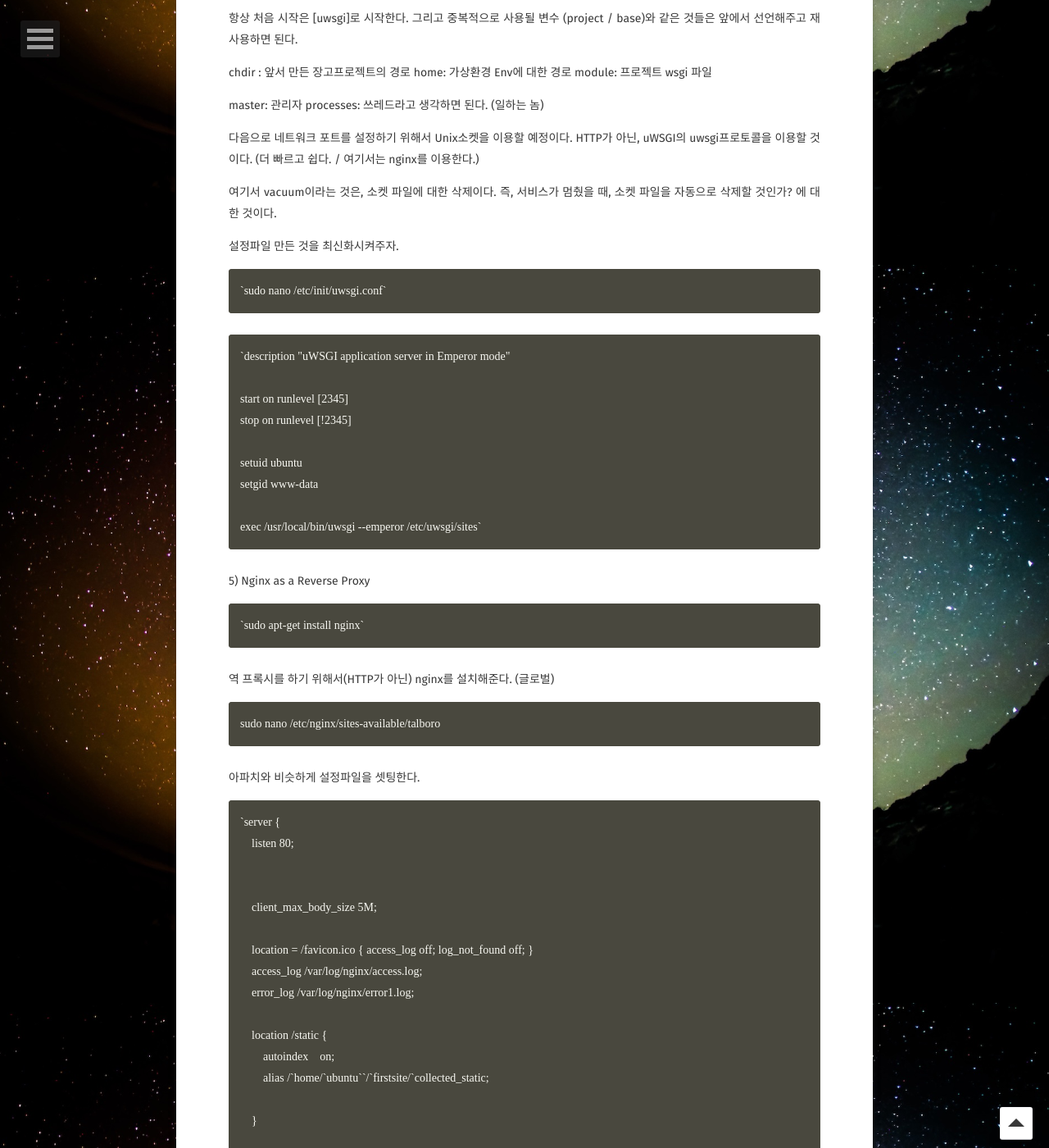
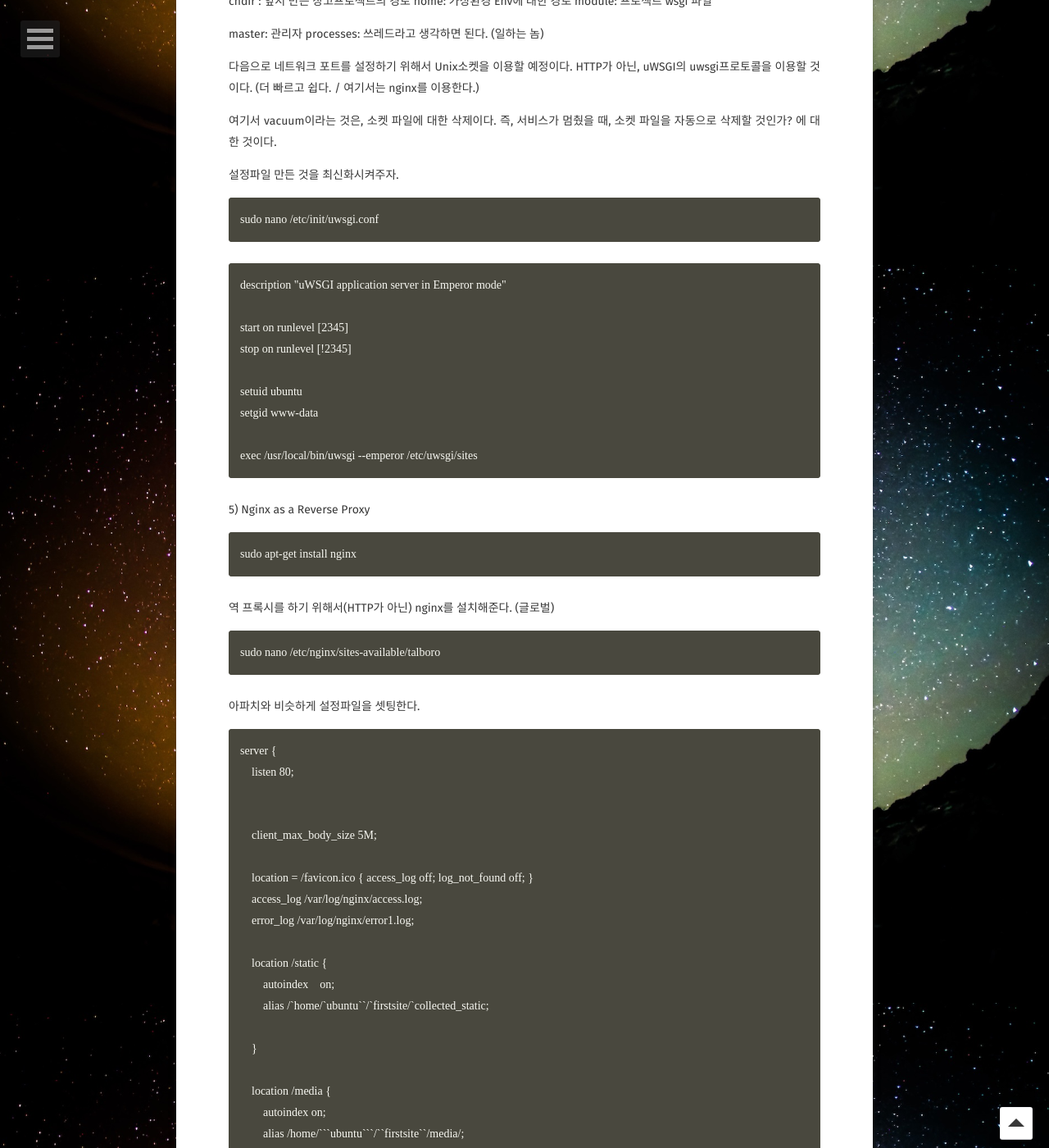
Before and after one commit to CodeMath/codemath.github.io, a Jekyll site: the page built from _posts/2018-05-05-[Nginx]How-To-Serve-Django-Applications-with-uWSGI-and-Nginx on Ubuntu 14.04.md, in a window 1280 px wide and 1400 px high, scrolled down 3277 px. Shown: the whole window at 82% size. Built offline with Jekyll 4.4.1, drawn with Linux system fonts in a browser that asks for light colours; some web fonts are replaced; comment, search, counter and statistics services are not loaded; some of the changed text lies outside the part shown.

Commit message:
text fix

````diff
--- a/_posts/2018-05-05-[Nginx]How-To-Serve-Django-Applications-with-uWSGI-and-Nginx on Ubuntu 14.04.md
+++ b/_posts/2018-05-05-[Nginx]How-To-Serve-Django-Applications-with-uWSGI-and-Nginx on Ubuntu 14.04.md
@@ -36,21 +34,21 @@
 
 
 ```
-`sudo pip install virtualenv virtualenvwrapper`
+sudo pip install virtualenv virtualenvwrapper
 ```
 
 가상환경까지 설치하였다면, 가상환경에 대한 PATH를 설정한다.
 
 
 ```
-`echo "export WORKON_HOME=~/Env" >> ~/.bashrc
-echo "source /usr/local/bin/virtualenvwrapper.sh" >> ~/.bashrc`
+echo "export WORKON_HOME=~/Env" >> ~/.bashrc
+echo "source /usr/local/bin/virtualenvwrapper.sh" >> ~/.bashrc
 ```
 
 bashrc에 위 두 명령어를 입력하게 되고,
 
 ```
-`source ~/.bashrc`
+source ~/.bashrc
 ```
 
 최종적으로 완료하면 가상환경까지 설치되었다.
@@ -59,52 +57,53 @@
 2) 가상환경에서 장고를 설치하자.
 
 ```
-`mkvirtualenv firstsite`
+mkvirtualenv firstsite
 ```
 
 가상환경에 대한 폴더를 생성하고,
 
 
 ```
-`pip install django`
+pip install django
 ```
 
 장고를 pip를 이용하여 설치한다. (이때 각 프로젝에 필요한 라이브러리들을 설치하면 된다.)
 
 ```
-`django-admin.py startproject firstsite`
+django-admin.py startproject firstsite
 ```
 
 장고 프로젝트를 하나 만든다.
 
 ```
-`python manage.py migrate`
+python manage.py migrate
 ```
 
 우선 migrate를 이용하여 최신화한다.
 
-
-`python manage.py createsuperuser`
+```
+python manage.py createsuperuser
+```
 
 DB의 슈퍼유저를 생성한다.
 
 
 ```
-`nano firstsite/settings.py`
+nano firstsite/settings.py
 ```
 
 먼저 만든 프로젝트의 setting.py에 들어간다.
 
 
 ```
-`STATIC_ROOT = os.path.join(BASE_DIR, "static/")`
+STATIC_ROOT = os.path.join(BASE_DIR, "static/")
 ```
 
 STATIC 파일에 대한 경로를 설정한다.
 
 
 ```
-`python manage.py collected_static`
+python manage.py collected_static
 ```
 
 실제 프로젝트를 배포하기 위한, STATIC들을 한 곳에 모아둔다.
@@ -114,19 +113,19 @@
 
 
 ```
-`sudo apt-get install python-dev`
+sudo apt-get install python-dev
 ```
 
 uWSGI를 설치하기 위해, 가상환경에서 나와서 글로벌하게 설치해준다.
 
 ```
-`sudo pip install uwsgi`
+sudo pip install uwsgi
 ```
 
 
 
 ```
-`uwsgi --http :8080 --home /home/ubuntu/Env/talblro_api --chdir /home/ubuntu/talboro_api -w talboro_api.wsgi`
+uwsgi --http :8080 --home /home/ubuntu/Env/talblro_api --chdir /home/ubuntu/talboro_api -w talboro_api.wsgi
 ```
 
 TEST하기 위해서 위의 명령어를 입력하지만, 여기서 경로에 대한 값은 언제나 바뀔 수 있다는 것을 명심해야한다.
@@ -139,23 +138,23 @@
 
 
 ```
-`sudo mkdir -p /etc/uwsgi/sites
-cd /etc/uwsgi/sites`
+sudo mkdir -p /etc/uwsgi/sites
+cd /etc/uwsgi/sites
 ```
 
 앞서 만든 uwsgi에 대한 설정파일을 만든다.
 
 
 ```
-`sudo nano firstsite.ini`
+sudo nano firstsite.ini
 ```
 
 
 
 ```
-`[uwsgi]
+[uwsgi]
 project = firstsite
-base = /home/`ubuntu`
+base = /home/ubuntu
 
 chdir = %(base)/%(project)
 home = %(base)/Env/%(project)
@@ -167,7 +166,7 @@
 socket = %(base)/%(project)/%(project).sock
 chmod-socket = 664
 vacuum = true
-env = LANG=en_US.UTF-8`
+env = LANG=en_US.UTF-8
 ```
 
 항상 처음 시작은 [uwsgi]로 시작한다.
@@ -190,14 +189,14 @@
 설정파일 만든 것을 최신화시켜주자.
 
 ```
-`sudo nano /etc/init/uwsgi.conf`
+sudo nano /etc/init/uwsgi.conf
 ```
 
 
 
 
 ```
-`description "uWSGI application server in Emperor mode"
+description "uWSGI application server in Emperor mode"
 
 start on runlevel [2345]
 stop on runlevel [!2345]
@@ -205,7 +204,7 @@
 setuid ubuntu
 setgid www-data
 
-exec /usr/local/bin/uwsgi --emperor /etc/uwsgi/sites`
+exec /usr/local/bin/uwsgi --emperor /etc/uwsgi/sites
 ```
 
 
@@ -213,7 +212,7 @@
 
 
 ```
-`sudo apt-get install nginx`
+sudo apt-get install nginx
 ```
 
 역 프록시를 하기 위해서(HTTP가 아닌) nginx를 설치해준다. (글로벌)
@@ -227,7 +226,7 @@
 
 
 ```
-`server {
+server {
     listen 80;
 
 
@@ -252,7 +251,7 @@
         include         uwsgi_params;
         uwsgi_pass      unix:/home/ubuntu/firstsite/firstsite.sock;
     }
-}`
+}
 ```
 
 80포트로 들어오게 하고
@@ -278,7 +278,7 @@
 
 
 ```
-`sudo service nginx configtest`
+sudo service nginx configtest
 ```
 
 설정파일 테스트를 한다.
@@ -286,7 +286,7 @@
 
 
 ```
-`sudo service nginx restart`
+sudo service nginx restart
 ```
 
 전체 nginx를 재시작
@@ -358,11 +353,11 @@
 
 
 
-* **uWSGI**
+**uWSGI**
 
 application container server(application server)의 일종이다. application으로 향하는 길목의 (**WSGI** 형식의) interface 역할을 맡는다. 클라이언트의 HTTP 요청을 (우리의 경우 **Python** Web Framework인 Django로 application을 개발했으므로) application이 처리할 수 있는 Python 호출로 번역하는 역할을 맡는다.
 
 
-* **Nginx**
+**Nginx**
 
 web server의 일종이다. 클라이언트와 uWSGI 사이에 위치하여 클라이언트의 요청을 uWSGI에게 Reverse Proxy 해주는 역할을 맡는다. **Reverse Proxy**에 대해서 자세히 모르지만, 위상적으로 생각해보면 앞단에 들어오는 여러 다발(클라이언트는 여러명)의 요청을 한다발(Nginx와 uWSGI를 사이의 연결은 하나)로 묶어서 뒷단에 전달해준다고 생각해볼 수 있겠다. 또한 정적 컨텐츠를 처리할때는 Nginx의 performance가 더 뛰어나고, security feature 면에서도 뛰어나기 때문에 Nginx가 잘하는 부분은 Nginx에게 맡기는 것이다.
````
Also changed, not shown: other parts of _posts/2018-05-05-[Nginx]How-To-Serve-Django-Applications-with-uWSGI-and-Nginx on Ubuntu 14.04.md (+5 -11 lines).
